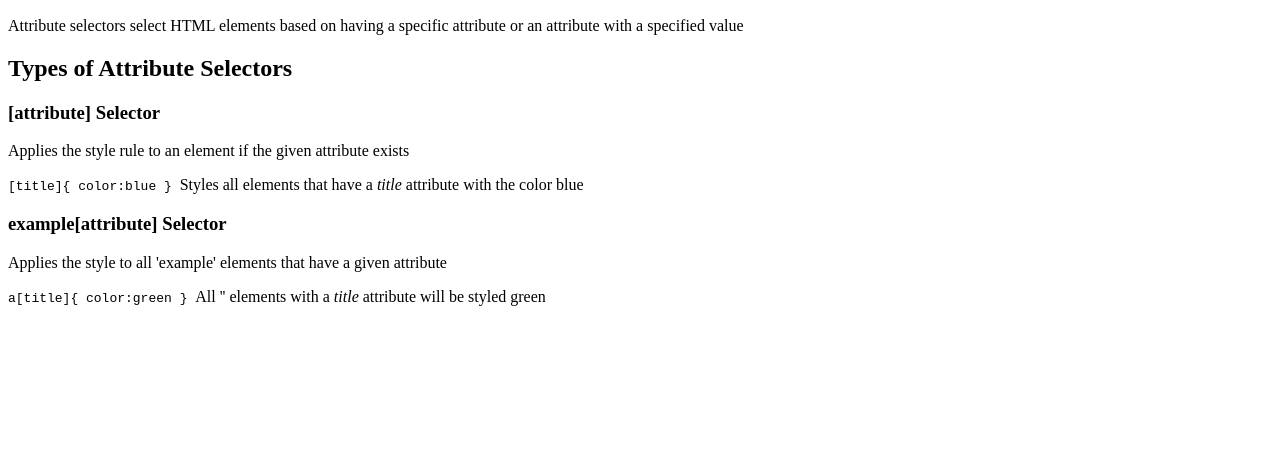
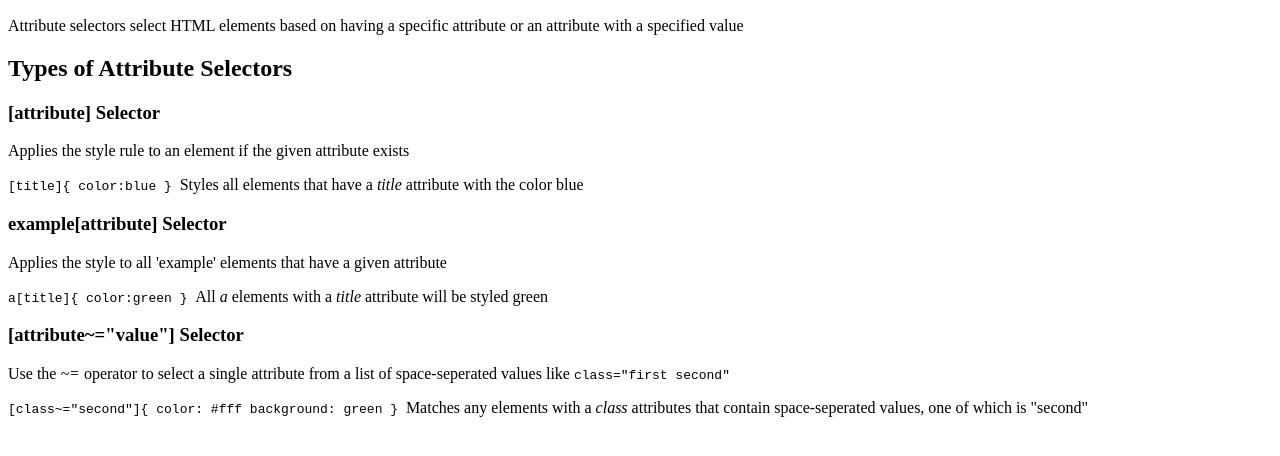
Before and after one commit to apatap23/cssSelect, a plain HTML site: page html/attribute.html in a window 1280 px wide. Shown: the part 110-566 px from the top of the page. Drawn offline with Linux system fonts and the light colour scheme.

Commit message:
Added more attribute selectors

```diff
--- a/html/attribute.html
+++ b/html/attribute.html
@@ -38,7 +38,21 @@
           color:green
         }
       </code>
-      <span>All '<a>' elements with a <i>title</i> attribute will be styled green</span>
+      <span>All <i>a</i> elements with a <i>title</i> attribute will be styled green</span>
+    </div>
+
+    <div>
+      <h3>[attribute~="value"] Selector</h3>
+      <p>Use the <i>~=</i> operator to select a single attribute from a list of space-seperated values like <code>class="first second"</code></p>
+
+      <code>
+        [class~="second"]{
+          color: #fff
+          background: green
+        }
+      </code>
+
+      <span>Matches any elements with a <i>class</i> attributes that contain space-seperated values, one of which is "second"</span>
     </div>
 
   </div>
```
